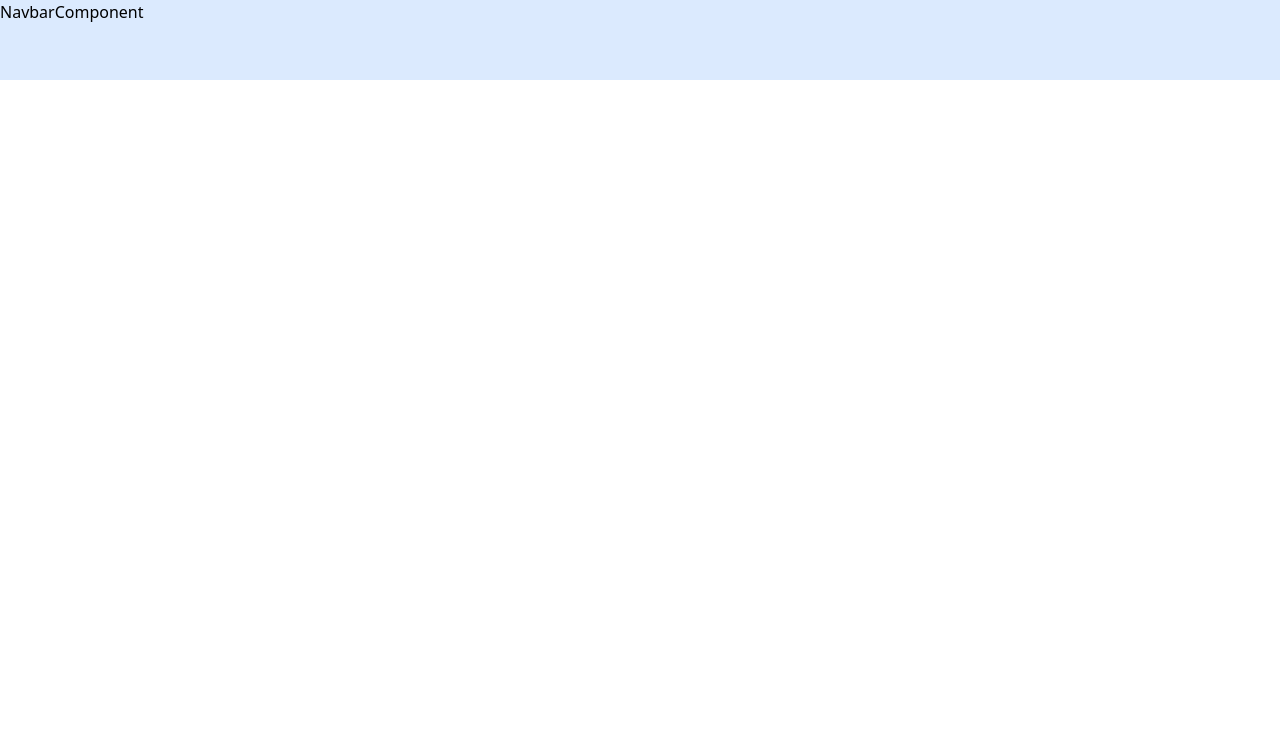
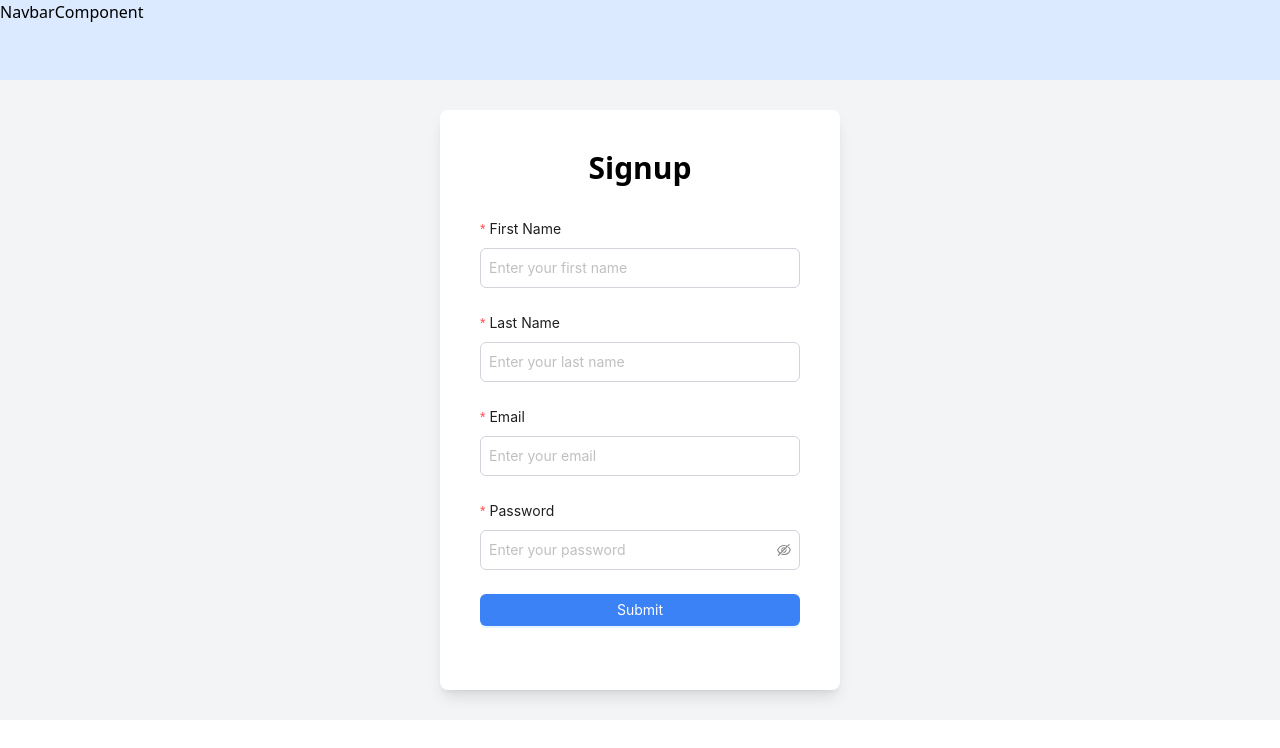
Before and after one commit to YugendarM/warecart-fe-clone, a React (Vite) app: page /signup in a window 1280 px wide. Before the commit this address had no page. Shown: the top 748 px of the page. Built offline with nearby package versions, Linux system fonts and the light colour scheme.

Commit message:
Add - added login and signup page

```diff
--- a/src/components/RouterComponent/RouterComponent.jsx
+++ b/src/components/RouterComponent/RouterComponent.jsx
@@ -1,14 +1,16 @@
 import React from 'react'
 import { Route, Routes } from 'react-router-dom'
 import AdminPageComponent from '../../pages/Admin/AdminPageComponent/AdminPageComponent'
+import LoginPage from '../../pages/LoginPage/LoginPage'
+import SignupPage from '../../pages/SignupPage/SignupPage'
 
 const RouterComponent = () => {
   return (
     <Routes>
         <Route exact path='/' element={<div>This is home</div>}/>
-        <Route path='/admin/*' element={<AdminPageComponent/>}>
-
-        </Route>
+        <Route path='/login' element={<LoginPage/>}/>
+        <Route path='/signup' element={<SignupPage/>}/>
+        <Route path='/admin/*' element={<AdminPageComponent/>}/>
       </Routes>
   )
 }
--- /dev/null
+++ b/src/pages/LoginPage/LoginPage.jsx
@@ -0,0 +1,92 @@
+import React from 'react'
+import { Button, Form, Input } from 'antd';
+import axios from 'axios';
+import { useNavigate } from 'react-router-dom';
+
+const LoginPage = () => {
+
+    const [form] = Form.useForm()
+    const navigate = useNavigate()
+
+    const handleSubmit = async(values) => {
+        console.log(values)
+        const userData = {
+            email: values.email,
+            password: values.password
+        }
+        try{
+            const response = await axios.post("/user/login", userData)
+
+            if(response.status === 200){
+                alert("User logged In")
+                navigate("/")
+            }
+        }
+        catch (error) {
+            if (error.response) {
+              if (error.response.status === 500) {
+                alert("An error occurred while Login");
+              } else {
+                alert(`An error occurred: ${error.response.status} ${error.response.data.message}`);
+              }
+            } else if (error.request) {
+              alert("No response from server. Please try again.");
+            } else {
+              alert("An unexpected error occurred. Please try again.");
+            }
+          }
+    }
+  return (
+    <div className='w-screen h-[80vh] flex justify-center items-center bg-gray-100'>
+      <div className='p-10 shadow-lg bg-white rounded-lg text-lg w-[400px]'>
+        <h2 className='text-3xl mb-8 font-semibold text-center'>Login</h2>
+        <Form
+            form={form}
+          name="login"
+          layout="vertical" // Change form layout to vertical for better alignment
+          initialValues={{ remember: true }}
+          onFinish={handleSubmit}
+          autoComplete="off"
+        >
+
+          <Form.Item
+            label="Email"
+            name="email"
+            rules={[{ required: true, message: 'Please input your email!' }]}
+          >
+            <Input
+              className='p-2 rounded-md border border-gray-300 focus:ring-2 focus:ring-blue-400 focus:border-blue-400 font-normal'
+              placeholder="Enter your email"
+            />
+          </Form.Item>
+
+          <Form.Item
+            label="Password"
+            name="password"
+            rules={[
+                { required: true, message: 'Please input your password!' },
+                { min: 8, message: 'Password must be at least 8 characters long and maximum of 25 characters.', max: 25 },
+              ]}
+          >
+            <Input.Password
+              className='p-2 rounded-md border border-gray-300 focus:ring-2 focus:ring-blue-400 focus:border-blue-400 font-normal'
+              placeholder="Enter your password"
+            />
+          </Form.Item>
+
+          <Form.Item>
+            <Button
+              type="primary"
+              htmlType="submit"
+              className='w-full bg-blue-500 hover:bg-blue-600 text-white py-2 rounded-md'
+            >
+              Submit
+            </Button>
+          </Form.Item>
+        </Form>
+      </div>
+    </div>
+  )
+}
+
+export default LoginPage
--- /dev/null
+++ b/src/pages/SignupPage/SignupPage.jsx
@@ -0,0 +1,115 @@
+import React from 'react'
+import { Button, Form, Input } from 'antd';
+import axios from 'axios';
+import { useNavigate } from 'react-router-dom';
+
+const SignupPage = () => {
+
+    const [form] = Form.useForm()
+    const navigate = useNavigate()
+
+    const handleSubmit = async(values) => {
+        console.log(values)
+        const userData = {
+            firstName: values.firstName,
+            lastName: values.lastName,
+            email: values.email,
+            password: values.password
+        }
+        try{
+            const response = await axios.post("/user/signup", userData)
+
+            if(response.status === 201){
+                alert("User Signed Up")
+                navigate("/")
+            }
+        }
+        catch (error) {
+            if (error.response) {
+              if (error.response.status === 500) {
+                alert(`${error.response.data.message}`);
+              } else {
+                alert(`An error occurred: ${error.response.status} ${error.response.data.message}`);
+              }
+            } else if (error.request) {
+              alert("No response from server. Please try again.");
+            } else {
+              alert("An unexpected error occurred. Please try again.");
+            }
+          }
+    }
+  return (
+    <div className='w-screen h-[80vh] flex justify-center items-center bg-gray-100'>
+      <div className='p-10 shadow-lg bg-white rounded-lg text-lg w-[400px]'>
+        <h2 className='text-3xl mb-8 font-semibold text-center'>Signup</h2>
+        <Form
+            form={form}
+          name="signup"
+          layout="vertical" // Change form layout to vertical for better alignment
+          initialValues={{ remember: true }}
+          onFinish={handleSubmit}
+          autoComplete="off"
+        >
+            <Form.Item
+            label="First Name"
+            name="firstName"
+            rules={[{ required: true, message: 'Please input your first name!' }]}
+          >
+            <Input
+              className='p-2 rounded-md border border-gray-300 focus:ring-2 focus:ring-blue-400 focus:border-blue-400 font-normal'
+              placeholder="Enter your first name"
+            />
+          </Form.Item>
+
+          <Form.Item
+            label="Last Name"
+            name="lastName"
+            rules={[{ required: true, message: 'Please input your last name!' }]}
+          >
+            <Input
+              className='p-2 rounded-md border border-gray-300 focus:ring-2 focus:ring-blue-400 focus:border-blue-400 font-normal'
+              placeholder="Enter your last name"
+            />
+          </Form.Item>
+
+          <Form.Item
+            label="Email"
+            name="email"
+            rules={[{ required: true, message: 'Please input your email!' }]}
+          >
+            <Input
+              className='p-2 rounded-md border border-gray-300 focus:ring-2 focus:ring-blue-400 focus:border-blue-400 font-normal'
+              placeholder="Enter your email"
+            />
+          </Form.Item>
+
+          <Form.Item
+            label="Password"
+            name="password"
+            rules={[
+                { required: true, message: 'Please input your password!' },
+                { min: 8, message: 'Password must be at least 8 characters long and maximum of 25 characters.', max: 25 },
+              ]}
+          >
+            <Input.Password
+              className='p-2 rounded-md border border-gray-300 focus:ring-2 focus:ring-blue-400 focus:border-blue-400 font-normal'
+              placeholder="Enter your password"
+            />
+          </Form.Item>
+
+          <Form.Item>
+            <Button
+              type="primary"
+              htmlType="submit"
+              className='w-full bg-blue-500 hover:bg-blue-600 text-white py-2 rounded-md'
+            >
+              Submit
+            </Button>
+          </Form.Item>
+        </Form>
+      </div>
+    </div>
+  )
+}
+
+export default SignupPage
```
